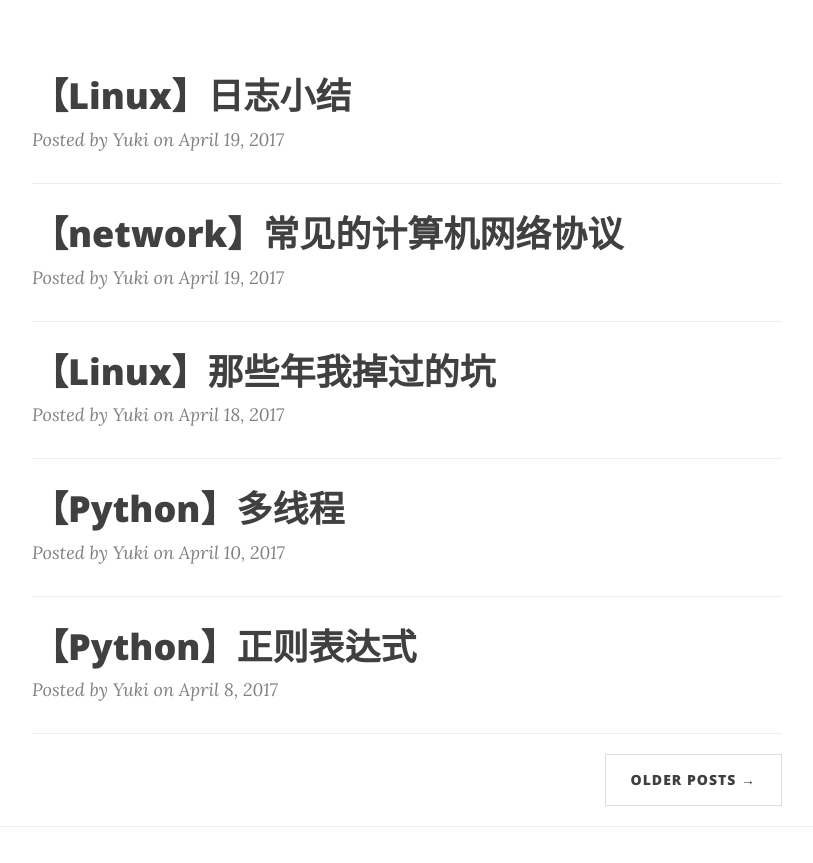
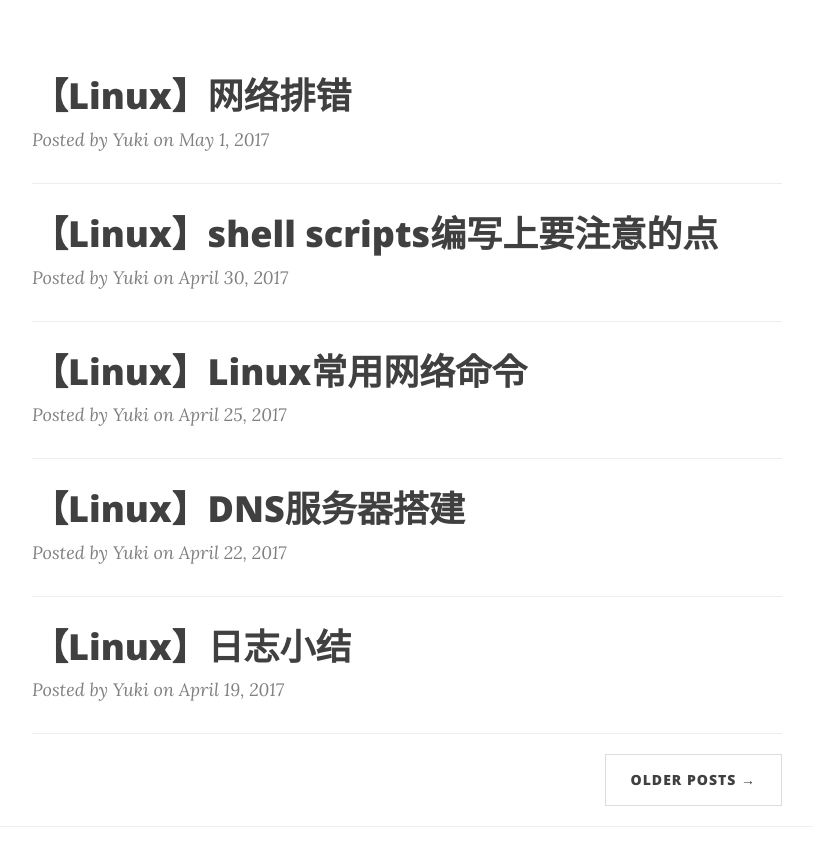
Before and after one commit to PrincessQyy/PrincessQyy.GitHub.io, a Jekyll site: the page built from index.html, in a window 1280 px wide and 1400 px high, cut to the strip 452-1315 px from the top of the window. Shown: the whole strip, without its empty margins (233-1046 px from the left). Built offline with Jekyll 4.4.1, drawn with Linux system fonts in a browser that asks for light colours; nearby versions of some CDN libraries; the list of posts is cut into pages by our own code; part of the change alters nothing that is shown.

Commit message:
write blogs

```diff
--- a/_posts/2017-4-19-[network]protocols.md
+++ b/_posts/2017-4-19-[network]protocols.md
@@ -5,7 +5,49 @@ date:       2017-04-19 20:39:00
 author:     "Yuki"
 ---
 
-这几天面试京东，所以把之前学过的的协议都总结了一下，主要有ARP、IP、ICMP、TCP、UDP、DNS、HTTP，话不多说，下面就开始吧。
+这几天面试京东，所以把之前学过的的协议都总结了一下。
+
+### 网络协议栈架构
+
+在讲协议之前，先来看看最著名的 OSI 七层模型吧（两个面试官都问到了，但这真的是很基础的东西了！），但是 TCP/IP 协议族的结构则稍有不同，它们之间的层次结构有如图对应关系：
+
+<img src="../../../../../img/blogs/protocols/01.png">
+
+TCP/IP 被分为 4 层，每层承担的任务不一样，各层的协议的工作方式也不一样，每层封装上层数据的方式也不一样，下面是各层常见的协议：
+
+(1)应用层：应用程序通过这一层访问网络，常见 FTP、HTTP、DNS 和 TELNET 协议；
+
+(2)传输层：TCP 协议和 UDP 协议；
+
+(3)网络层：IP 协议，ARP、RARP 协议，ICMP 协议等；
+
+(4)网络接口层：是 TCP/IP 协议的基层，负责数据帧的发送和接收。
+
+下面就一个一个开始介绍吧，我习惯从底层开始介绍起：
+
+### 数据链路层
+
+网络层协议的数据单元是 IP 数据报 ，而数据链路层的工作就是把网络层交下来的 IP 数据报 封装为 帧（frame）发送到链路上，以及把接收到的帧中的数据取出并上交给网络层。
+
+为达到这一目的，数据链路必须具备一系列相应的功能，主要有：
+
+* 将数据封装为帧（frame），帧是数据链路层的传送单位
+
+* 控制帧的传输，包括处理传输差错，调节发送速率与接收方相匹配
+
+* 在两个网络实体之间提供数据链路通路的建立、维持和释放的管理
+
+数据帧的结构是这样的：
+
+<img src="../../../../../img/blogs/protocols/02.png">
+
+#### 以太网
+
+提到数据链路层，必须要说的就是以太网了，以太网(Ether-net)是指DEC 公司、Intel 公司和 Xerox 公司在 1982 年联合公布的一个标准，这个标准里面使用了一种称作 CSMA/CD 的接入方法。
+
+<img src="../../../../../img/blogs/protocols/03.png">
+
+### 网络层
 
 #### ARP
 
--- /dev/null
+++ b/_posts/2017-4-22-[Linux]DNS.md
@@ -0,0 +1,153 @@
+---
+layout:     post
+title:      "【Linux】DNS服务器搭建"
+date:       2017-04-22 20:01:00
+author:     "Yuki"
+---
+
+最近在看鸟哥的DNS服务器搭建，之前在网上看了苏勇老师的网课，也看了很多网友的博客，感觉都不系统ค(TㅅT)，所以我尽量总结得系统一些！
+
+在开始搭建服务器之前，先来看几个DNS的正、反解查询命令吧，因为后面搭好了服务器，会用这些命令进行测试，放在平时，用来解析域名/IP也是可以的。
+
+### 查询命令
+
+**host**
+
+基本语法：`host [-a] FQDN [server]`
+
+选项和参数：
+
+-a：代表列出该主机所有相关信息，包括ip、ttl与排错信息等
+
+-l：若后面所接域名设置允许 allow-transfer 时，列出该域名所管理的所有主机对应的数据
+
+server：当要利用非 /etc/resolv.conf 内的DNS主机来查询域名的IP时，可以使用这个参数
+
+**nslookup**
+
+基本语法：`nslookup [FQDN] [server]`
+
+选项和参数：
+
+* 可以直接在 nslookup后加域名或IP进行查询
+* 若在nslookup后未加任何域名或IP，则默认进入nslookup的查询功能，在查询功能中，可以输入其他参数进行查询，如：
+
+set type=any：列出所有信息正解方面的配置文件
+
+set type=MX：列出与MX相关的信息
+
+注意：在nslookup的查询界面中输入了set type=any 或 其他参数，就无法再进行反解的查询了，因为any或MX等标志都是记录在正解Zone中。
+
+**dig(未来的主流，多用)**
+
+基本语法：`dig [options] FQDN [@server]`
+
+选项和参数：
+
+@server：不以/etc/resolv.comf的设置来作为DNS查询时，可在此填入其他IP
+
++trace：从.开始追踪
+
+-t type：查询的数据主要有MX、NS、SOA等类型
+
+-x：查询反解信息
+
+由于dig的输出很详细，而且是分段显示的，所以很适合作为DNS追踪回报的一个命令，可以通过这个命令了解DNS数据库是否设置正确，并进行排错。
+
+### 搭建DNS之前的准备
+
+在搭建DNS服务器之前，先来看看几个需要注意的设置，避免后面搭建后的测试环节出错。
+
+**iptables**
+
+DNS使用的是端口号53，通常，DNS是以UDP协议来传输数据，但是以下两种情况，会用TCP来传输数据：一是DNS进行区域传输（服务器之间的传输，例如从服务器从主服务器获取数据）时；二是DNS的响应报文中TC（删减标志）被设置为1，代表响应文大小超过512字节，UDP是不允许分片的，所以此时也会通过TCP来进行数据传输。
+
+所以，我们的防火墙要放行TCP和UDP的port 53 。
+
+**/etc/hosts**
+
+改配置文件下保存了Hostname和IP的对应，一般而言，Linux主机下默认的解析都以 /etc/hosts 为主，可以查看一下 /etc/nsswitch.conf，找到如下记录：
+
+<img src="../../../../../img/blogs/DNS/01.png">
+
+上面的 files 就是指先查 /etc/hosts ，再使用DNS服务器进行查询。所以我们保留默认配置就好，这样查询速度较快。
+
+**/etc/resolve.conf**
+
+这个文件声明了要使用的DNS服务器的IP，因为我们是在本机上做测试，所以把 nameserver 改为 127.0.0.1 ，如下：
+
+<img src="../../../../../img/blogs/DNS/02.png">
+
+但在正常生产环境下，建议设置多台DNS服务器地址，因为当第一台宕机时，客户端能使用第二台来进行查询，不过网络正常时，永远都只有第一台提供服务。还有，尽量不要设置超过三台以上的DNS服务器地址，因为若局域网出现问题，会导致无法连接到DNS服务器，但是主机还是会向多台服务器发送连接请求，每次连接都有timeout时间的等待，会导致浪费很多的时间。
+
+**DHCP**
+
+我们的主机使用DHCP获得IP地址，系统会主动使用DHCP服务器传来的数据进行系统配置文件的修改，所以你可能会发现你修改了 /etc/resolve.conf ，在不久后文件又会恢复原来的样子。此时，需要在/etc/sysconfig/network-scripts/ifcfg-enp0s3 文件中把PEERDNS改成NO，如下：
+
+<img src="../../../../../img/blogs/DNS/03.png">
+
+**NetworkManager**
+
+若开启了这个服务，据鸟哥说可能有时候会产生一些奇特的现象，所以建议还是关闭吧。
+
+**SELinux**
+
+SELinux最好也不要开启，可以使用`setenforce 0 `这个小开关来设置为 permissive 模式。
+
+
+### BIND及相关配置文件简介
+
+##### BIND安装及简介
+
+BIND是DNS软件的一个开源实现，最早是由伯克利大学的一名学生编写的，不得不说，别人家的同学就是牛啊！！！现在是由ISC来编写和维护。
+
+我们可以通过yum安装BIND及一些相关工具：
+
+    yum -y install bind bind-chroot bind-utils
+
+bind-utils是bind软件提供的一组DNS工具包,里面有一些DNS相关的工具.主要有:dig,host,nslookup,nsupdate.使用这些工具可以进行域名解析和DNS调试工作。
+
+上面主要要提的是 bind-chroot，chroot代表“change to root”，早期bind默认将程序启动在/var/named中，但是该程序可以在根目录下的其他目录任意转移，所以若是程序出了问题，可能会造成整个系统的危害，所以这里将目录chroot指定为bind程序的根目录，这样即使程序被攻击，大不了也是在该目录下被破坏而已。需要注意的是，新版本的CentOS6.x已经将chroot所需要的目录通过在启动脚本中执行 `mount --bind /var/named /var/named/chroot/var/named `来进行挂载了，所以我们根本不需要切换到/var/named/chroot目录进行相关配置了，直接使用正规目录即可！！！之前我看苏勇老师的课，他还是切换到了chroot目录，然后鸟哥的书又没切换，一度让我很混乱...我在chroot里写了配置文件，reload的时候就报错说找不到配置文件，一度很迷惑，后来才发现，目录搞错了...也是醉...不知道咋踩进这个坑的...不过在踩坑过程中，也学了不少排错的方法，也算是踩坑的收获了。
+
+##### bind配置文件
+
+不同于其他服务，bind在安装后不会有预置的配置文件，但在其文档文件夹（/usr/share/doc/bind-9.9.4）里提供了配置文件的模板，我们可以直接拷贝过来。
+
+    cp -rv /usr/share/doc/bind-9.9.4/sample/etc/* /var/named/chroot/etc
+
+    cp -rv /usr/share/doc/bind-9.9.4/sample/var/* /var/named/chroot/var
+
+**/etc/named.conf**
+
+主配置文件，在里面需要添加域的定义。其模板格式如下（我只复制了一部分，因为注释和配置太长，这里就介绍下可能会用到的吧）：
+
+    options
+    {
+		// Put files that named is allowed to write in the data/ directory:
+		directory 		"/var/named";	// "Working" directory
+		dump-file 		"data/cache_dump.db";
+	    statistics-file 	"data/named_stats.txt";
+	    memstatistics-file 	"data/named_mem_stats.txt";
+		//listen-on port 53	{ any; };
+		listen-on port 53	{ 127.0.0.1; };
+
+		//listen-on-v6 port 53	{ any; };
+		listen-on-v6 port 53	{ ::1; };
+		allow-query		{ localhost; };
+		allow-query-cache	{ localhost; };
+		allow-transfer {none；};
+		recursion yes;
+
+	};
+
+
+    zone "." IN {
+		 type hint;
+		 file "/var/named/named.ca";
+	}；
+
+其中options，是用来规范DNS的权限的，比如是否查询，能否转发等。其中，listen-on port 53就是来指定监听的服务器IP，默认是本机IP。allow-transfer是设置是否进行区域传输的，即是否有从服务器从主服务器上获取数据,没有从服务器就设置为none，有从服务器的话，在括号里填上从服务器的IP。
+
+zone是设置你的domain name 、Zone类型（hint、master、slave）以及 zone file 的名称和所在。
+
+其他我没截图的部分是设置本机管理接口及相关的密钥文件，因为这是一些高级功能，我还没学，等学到了再来更新博客吧。
--- /dev/null
+++ b/_posts/2017-4-25-[Linux]net-command.md
@@ -0,0 +1,316 @@
+---
+layout:     post
+title:      "【Linux】Linux常用网络命令"
+date:       2017-04-25 19:05:00
+author:     "Yuki"
+---
+
+又是京东面试，问了我怎么查看所有TCP连接，当时我只想起了netstat这个命令，面试官问还有别的吗，实在没想起来，(/▽╲)刚好最近看鸟哥的服务器篇，有这个专题，就总结一下把(′▽`〃)
+
+### 设置网络参数
+
+**ifconfig**
+
+ifconfig 命令可以手动启动、查看与修改网络接口的相关参数。其语法为：
+
+* `ifconfig {interface} {up|down}`  查看与启动接口
+* `ifconfig interface options` 设置与修改接口
+
+选项和参数：
+
+interface：网卡接口的名称，eth0,eth1,ppp等
+
+options：
+
+* up、down：启动、关闭网络接口
+* mtu :设置不同的mtu值
+* netmask：设置子网掩码
+* broadcast：设置广播地址
+
+直接输入 `ifconfig interface` 可以查看网卡的基本信息，显示如下：
+
+<img src="../../../../../img/blogs/net-command/01.png">
+
+基本参数我就不提了，其中一些信息含义如下：
+
+* txqueuelen 代表用来传输数据的缓冲区长度
+* RX 一栏说的是网络启动到现在为止的收包情况，packets是收包数量，errors代表数据包发送错误的数量，dropped是造丢弃的包的数量
+* TX 一栏的网络启动到现在为止的发包情况，其中collision 代表数据包冲突的情况，若发生太多次，表示网络状况不太好。
+
+注：ifconfig 修改的配置在重启网卡后就会失效，所以要启动某个网卡，但又不让它具有IP参数时，直接使用`ifconfig ethx up`即可。
+
+
+
+**ifup、ifdown**
+
+ifup和ifdown这两个程序其实是script，它会直接到/etc/sysconfig/network-scripts目录下查找对应的配置文件，所以在使用前请确定ifcfg-ethx存在于正确的目录内，否则会启动失败。
+
+要注意的一点是若是采用了ifconfig修改配置后，就无法再以ifup、ifdown的方式来启动和关闭网卡了，因为该方式会自动比对当前的网络参数与ifcfg-ethx的是否相等，若否，就会放弃本次操作，所以只能用 `ifconfig ethx up/down `来启动和关闭网卡。
+
+**route**
+
+一般来说，只要有网络接口，就会产生路由，可以用 route 来查看路由信息。语法如下：
+
+`route [options]`  单纯的查看路由状态
+
+options：
+
+-n 不使用通信协议或主机名，直接使用 IP 或 port number
+
+-ee 显示更详细的信息
+
+下面看看用 `route -n` 显示的信息吧
+
+<img src="../../../../../img/blogs/net-command/02.png">
+
+其中Destination 和 Genmask 这两个参数是 network 和 netmask了，即他们组成一个完整的网络。
+
+Gateway 指明该网络是通过哪个网关连接出去的，若是 0.0.0.0则表示该路由由主机直接传送，也就是可以通过局域网的MAC直接发送；若显示IP的话，表明该路由需要经过网关（路由器）的帮忙才能发出。
+
+
+
+`route add/del [-net | -host] [网络或主机] netmask [mask] [gw | dev]` 添加或删除路由
+
+选项和参数：
+
+-net 表示后面接的路由为一个网络
+
+-host 表示后面接的为连接到单部主机的路由
+
+netmask 可以设定netmask决定网络大小
+
+gw gateway的简写，后面接IP
+
+dev 如果只是指定由哪一块网卡连接出去，则使用这个设置，后面接网卡名称
+
+**ip**
+
+基本上，这个命令就是综合了route和ifconfig，相当强大(⊙o⊙)。
+
+基本语法为：`ip [option] [动作] [命令]`
+
+option 主要有 -s ,可以显示出设备的统计信息，例如接收包的数量等。
+
+动作和命令即是对网络参数进行的操作。主要有对设备、路由的操作等。
+
+* 关于接口设备的相关设置： ip link
+
+基本语法：
+
+`ip [-s] link show` 查看该设备的相关信息
+
+`ip link set [device] [动作与参数]` 关于接口设备的参数设置
+
+device：eth0、eth1...
+
+动作和参数：
+
+up | down：启动/关闭某个接口
+
+address：如果这个设备可以更改MAC的话，可以用这个参数更改
+
+name：给设备命名
+
+mtu：设置最大传输单元的值
+
+* 关于额外ip的相关设定：ip address
+
+基本语法：
+
+`ip address show` 查看ip参数
+
+`ip address [add | del] [ip参数] [dev 设备名] [相关参数]`  增加/删除ip
+
+ip参数：主要就是网络的设置，如 192.168.100.10/24等
+
+dev :ip参数要设置的接口，如eth0、eth1
+
+相关参数：
+
+broadcast：设置广播地址，若是 + 表示让系统自动计算
+
+label：给设备设置别名，如eth0:my_eth0，将eth0命名为my_eth0
+
+scope：这个选项的参数通常是以下几类：
+
+1. global：允许来自所有源的连接
+2. site：仅支持IPV6，仅允许本机的连接
+3. link：仅允许本设备自我连接
+4. host：仅允许本机内部的连接
+
+所以基本都是使用global，默认也是global。
+
+* 关于路由的设定：ip route
+
+基本语法：
+
+`ip route show` 显示路由的设置
+
+`ip route [add | del ] [ip或网络号] [via gateway] [dev 设备]` 增加/删除路由信息
+
+**dhclient**
+
+使用命令` dhclient [设备] `来让设备使用DHCP协议去获得IP。
+
+### 网络排错与查看命令
+
+**ping**
+
+ping命令是通过ICMP数据包来进行网络状况的报告。
+
+基本语法：
+
+    ping [选项与参数] IP
+
+选项和参数：
+
+-n：在数据输出时不进行IP和主机名的反查，直接输出IP（速度较快）
+
+-c 数值：设置执行ping的次数
+
+-s 数值：设置发送出去时的ICMP包大小，默认是56bytes，在某些特殊场合，比如要搜索整个网络的最大MTU时，可以设置 -s 2000 来代替
+
+-t 数值：TTL的数值，默认是255，每经过一个节点就会减1
+
+-W 数值：等待响应对方主机的秒数
+
+-M [do | dont] ：主要在检测网络的MTU大小，两个常见的项目是：
+
+1. do：代表传送一个DF标志，数据包不能分片
+2. dont：代表数据包可以进行分片
+
+举个例子，找出最大的MTU
+
+    ping -c 2 -s 1000 -M do 192.168.122.254
+
+若有响应，说明这个数据包可以接收，若无响应，说明数据包太大了。若是本地MTU为1500，设置-s 数值大于1500的话，会报错说本地MTU只有1500，所以此时就可以用之前的 `ip link set mtu 数值`来设置MTU吧！
+
+这里说个题外话，MTU最好不要随便调整，因为Internet上的每台机器能支持多大的MTU我们不能都知道，乱改了MTU可能有的网站你会访问不到。那什么时候可以修改呢？在局域网里，例如集群架构的环境下，内部网络节点我们可以控制，所以可以通过修改MTU来提高网络效率。
+
+**traceroute**
+
+traceroute这个命令可以用来追踪两台主机间通过的节点的通信状况。
+
+基本语法：
+
+    traceroute [选项与参数] IP
+
+选项与参数：
+
+-n：在数据输出时不进行IP和主机名的反查，直接输出IP（速度较快）
+
+-U：使用UDP的port 33434 来进行检测，这也是默认的检测协议
+
+-T：使用TCP来进行检测
+
+-I：使用ICMP来进行检测
+
+-w 数值：若对方主机在几秒钟没有回复则声明不通，默认是5秒
+
+-p 端口号：若不想使用UDP、TCP默认端口号，则在此声明
+
+-i 设备：用在比较复杂的网络环境，如你有两条ADSL可以连接到外部，那你的主机会有两个ppp，你可以选择使用ppp0还是ppp1
+
+**netstat**
+
+netstat命令用于显示各种网络相关信息，如网络连接，路由表，接口状态 (Interface Statistics)，masquerade 连接，多播成员 (Multicast Memberships) 等等。
+
+基本语法：
+
+    netstat [选项与参数]
+
+与路由有关的参数：
+
+-r：列出路由表，功能如同route这个命令
+
+-n：不使用主机名和服务名，使用IP和port number，功能如同 route -n
+
+与网络接口有关的参数：
+
+-a：列出所有的连接状态，包括TCP/UDP/UNIX socket等
+
+-t：仅列出TCP数据包的连接
+
+-u：仅列出UDP数据包的连接
+
+-l：仅列出已在监听的服务的网络状态
+
+-p：列出PID和program的程序名
+
+-c：可以设置几秒自动更新一次，如-c 5为每5秒更新一次网络状态的显示
+
+下面一张图是显示本机连接的部分截图：
+
+<img src="../../../../../img/blogs/net-command/01.png">
+
+关于网络连接状态的输出部分，主要有以下几项：
+
+Proto：该链接的数据包协议，主要是TCP/UDP包
+
+Recv-Q：由非用户程序所复制而来的总bytes数
+
+Send-Q：由远程主机发来的但不具有ACK标志的bytes数，亦指主动连接SYN或其他的标志包所占的bytes数
+
+Local Address：本地端的地址，可以是IP，可以是主机名
+
+Foreign Address：远程主机IP与port number
+
+stat：状态栏，主要的状态有：
+
+1. ESTABLISHED：已建立连接
+2. SYN_SENT：主动请求建立连接的数据包
+3. SYN_RECV：接收到连接请求的数据包
+4. FIN_WAIT1：主动要求断开连接的数据包，该套接字服务已中断
+5. FIN_WAIT2：连接已挂断，但还在等待对方响应断开连接的确认
+6. TIME_WAIT：连接已断开，但socket还在等待结束
+7. Listen：通常用在服务的监听port
+
+其实，前6个状态其实就是TCP三次握手和四次挥手的过程(*￣rǒ￣)
+
+举个常用的小例子吧~
+
+显示出目前已启动的网络服务：`netstat -tulnp`
+
+查看本机上所有网络的连接状态：`netstat -atunp`
+
+使用-p参数可以显示PID与program文件名，比如你发现有远程主机和你的主机建立连接，你想断开这条连接，就可以使用kill pid 来切断。
+
+**tcpdump**
+
+tupdump这个软件可以说是个黑客软件，听起来很酷吧！因为它不但可以分析数据包的流向，连数据包的内容也可以监听，如果使用明文传输数据的话，在router或hub上就可能被监听走了。
+
+基本语法：
+
+    tcpdump [-Aennqx] [-i 接口] [-w 存储的文件名] [-c 次数] [-r 文件名] [所要摘取的数据包的数据格式]
+
+选项和参数：
+
+-A：数据包的内容以ASCII显示，通常用来抓取WWW的网页数据包数据
+
+-e：使用数据链路层的MAC数据包数据来显示
+
+-nn：直接以IP及port number显示，而非主机名与服务名称
+
+-q：仅列出较为简短的数据包信息，每一行内容都比较精简
+
+-X：可列出十六进制以及ASCII的数据包内容，对于监听数据包内容很有用
+
+-i：后接要监听的网络接口，如eth0
+
+-w：后接文件名，将监听的数据保存到文件中
+
+-r：后接已存在的文件，从该文件中将数据包的数据读取出来
+
+-c：监听的数据包数，不加这个参数的话，会持续不断的监听，直到输入Ctrl+c为止
+
+所要摘取的数据包的数据格式，常见表示方法有：
+
+'host foo'，'host 127.0.0.1'：针对单台主机进行数据包捕获
+
+'net 192.168'：针对某个网络进行数据包捕获
+
+'src host 127.0.0.1'，'dst net 192.168':加上来源和目标的限制
+
+'tcp port 21'：还可以针对通信协议检测，如tcp、udp、arp、ether等
+
+还可以用 and 和 or 来进行数据包的整合显示
--- /dev/null
+++ b/_posts/2017-4-30-[Linux]shell_holes.md
@@ -0,0 +1,12 @@
+---
+layout:     post
+title:      "【Linux】shell scripts编写上要注意的点"
+date:       2017-04-30 19:43:00
+author:     "Yuki"
+---
+
+这篇博客，持续更新，主要是记录我作为新人踩过的坑...
+
+* if 后面一定要有空格，若是if后面加[]判断的话，[]括号里开头和结束都要有括号
+
+* $引用变量的值，要用{}，例如，引用变量site的值，${site}
--- /dev/null
+++ b/_posts/2017-5-1-[Linux]Tshoot.md
@@ -0,0 +1,93 @@
+---
+layout:     post
+title:      "【Linux】网络排错"
+date:       2017-05-01 15:27:00
+author:     "Yuki"
+---
+
+我们经常可能遇到网络不通的问题，这类问题其实主要可以归类为硬件问题和软件问题。硬件问题比较麻烦，因为需要通过一些专门的设备来分析硬件，至于软件问题，绝大部分是设置错误或者逻辑错误，比较好排查。下面就从这两个方面来看看怎么进行网络排错吧~(•̀ᴗ•́)و ̑̑
+
+#### 硬件问题
+
+**网线问题**
+
+网线问题基本上要注意以下几点：
+
+* 网线被截断
+* 网线过度扭曲造成信号不良
+* 网络接头品质不佳
+* 网络接头与设备（如hub）接触不良
+
+**网络、HUB、Router等网络设备问题**
+
+设备问题主要有以下几类：
+
+* 网卡不稳定、质量不佳，或与系统兼容性不好
+* 网络设备的接头经常插拔造成的接触不良、信号衰减
+* 网络设备所处环境恶劣造成宕机问题（如热宕）
+* 网络设备使用不当（如switch经常插电/断电容易损坏）
+
+**设备配置的原则**
+
+* 网线使用错误
+* 网线架设过长，导致信号衰减严重
+* 其他噪声的干扰，如网线附近有较强电磁场
+* 局域网有个543原则：5个网段、4个增益器（信号放大器）、3个计算机群体（5个网段里只有三个网段可以用来安装计算机）
+
+#### 软件问题及其处理
+
+这里就直接将解决方案和问题合一块儿了Ｏ(≧口≦)Ｏ
+
+**网卡工作确认**
+
+* 确定网卡是否驱动成功
+
+用命令 `dmesg | grep eth` 或` lspci | grep Ethernet` 来获取相关设备和模块的对应。
+
+* 确定可以手动建立IP参数
+
+可以利用ifconfig来给网卡一个地址，然后ping这个地址看看是否能ping 通，操作如下图：
+<img src="../../../../../img/blogs/Tshoot/01.png">
+
+**局域网内设备检测**
+
+* IP参数是否设置正确
+
+确定IP/netmask是对的。
+
+* Gateway和DNS的设置
+
+在Gateway填写IP路由器或NAT的IP，在DNS的IP设置中填写根服务器名称。
+
+**取得正确的IP参数**
+
+要顺利连接上Internet的话，必须可以跟public IP进行沟通才行，常见的方法有ADSL、Modem、学术网络、电话拨号等。在Centos中，可以通过修改/etc/sysconfig/network-scripts/ifcfg-enp0s3连接到某个ISP去。
+
+连接上后，用ifconfig查看是否取得了正确的ip。
+
+**确认路由表的规则**
+
+可以ping根域名服务器的IP看是否能ping通，若有响应，证明可以连接到Internet了；若无响应，则考虑内部网往外传输数据要通过路由，可能就是路由或者防火墙出问题了。这时候可以通过`route -n `来查看路由表，注意查看Gateway的设置有没有错，还有就是可能会忘记设置默认路由，这时候就需要用`route add`来添加路由信息了。
+
+**主机名与IP查询的DNS错误**
+
+如果你发现可以连接到根域名服务器，但是无法使用浏览器访问某个域名的话，很可能就是DNS解析的问题，可以在/etc/resolve.conf中查看配置是否有误。
+
+还有就是若主机改了主机名，该主机名却无法有一个正确的IP对应，那么主机在开机时，可能会有好几秒的延误，这时候就需要在/etc/hosts中添加主机名和IP的对应，这对于内部网络是很重要的设置。
+
+**NAT服务器或IP路由器出现问题**
+
+NAT主机上的防火墙设置是否合理、IP路由器上是否设置了过滤机制等，都会影响对外连接是否成功。
+
+**Internet的问题**
+
+想要确定问题是否来自Internet，可以用traceroute查看问题来自哪个地方。
+
+**服务器问题**
+
+服务器问题主要有以下几种：
+
+* 服务器并没有开放该项服务：例如主机关闭了Telnet，那使用Telnet去连接是无法连接上的
+* 主机权限设置错误：假设某目录权限为drwx------，该目录所属root用户，你却将该目录开放给WWW来浏览，由于WWW无法进入该目录，所以当然无法正确的呈现给客户端。
+* 安全机制设置错误：SELinux可能会阻挡某些服务的提供。
+* 防火墙问题：防火墙设置错误也是一个常见的问题，可以使用tcpdump来跟踪数据包的流向，以顺利了解防火墙是否设置错误。
```
Also changed, not shown: img/blogs/DNS/01.png (added), img/blogs/DNS/02.png (added), img/blogs/DNS/03.png (added), img/blogs/Tshoot/01.png (added), img/blogs/net-command/01.png (added), img/blogs/net-command/02.png (added), img/blogs/net-command/03.png (added), img/blogs/protocols/01.png (added), img/blogs/protocols/02.png (added), img/blogs/protocols/03.png (added).
